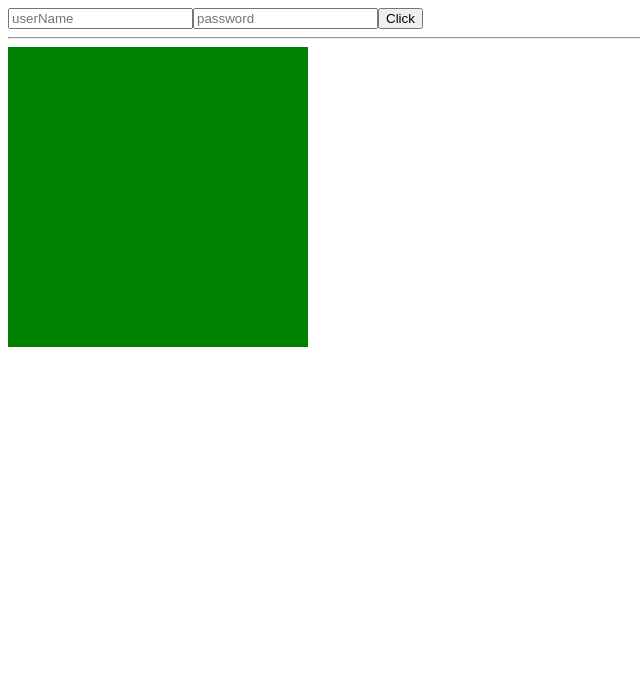
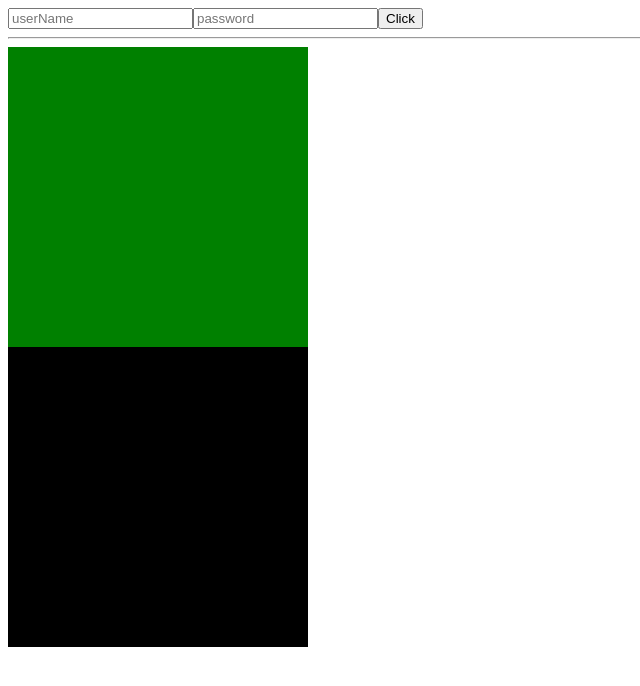
Before and after one commit to Elisei-Trifan/react-hooks, a React (Create React App) app: page / in a window 1280 px wide. Shown: the top 686 px of the page, without its empty margins (0-640 px from the left). Built offline with nearby package versions, Linux system fonts and the light colour scheme.

Commit message:
new conditions

```diff
--- a/src/App.js
+++ b/src/App.js
@@ -1,11 +1,14 @@
 /* eslint-disable no-unused-vars */
 import Hover from './components/Hover'
+import useHover from './hooks/useHover'
 import useInput from './hooks/useInput'
 import { useRef, useState } from 'react'
 
 function App() {
   const userName = useInput('')
   const password = useInput('')
+  const refer = useRef()
+  const isHovering2 = useHover(refer)
 
   return (
     <div className="App">
@@ -16,6 +19,14 @@ function App() {
       </button>
       <hr />
       <Hover />
+      <div
+        ref={refer}
+        style={{
+          width: 300,
+          height: 300,
+          background: isHovering2 ? 'yellow' : 'black',
+        }}
+      ></div>
     </div>
   )
 }
--- a/src/components/Hover.js
+++ b/src/components/Hover.js
@@ -4,8 +4,6 @@ import useHover from '../hooks/useHover'
 const Hover = () => {
   const referens = useRef()
   const isHovering = useHover(referens)
-
-  console.log(isHovering)
 
   return (
     <div
```
